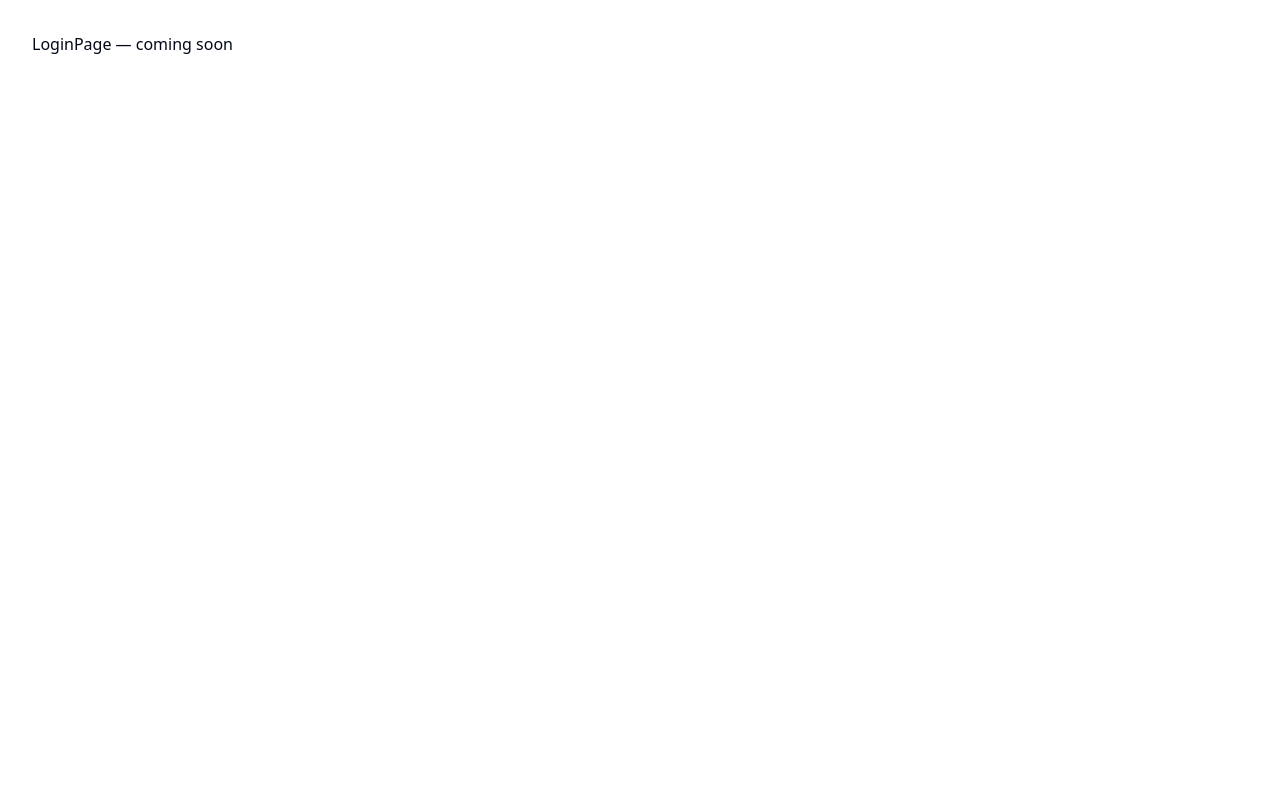
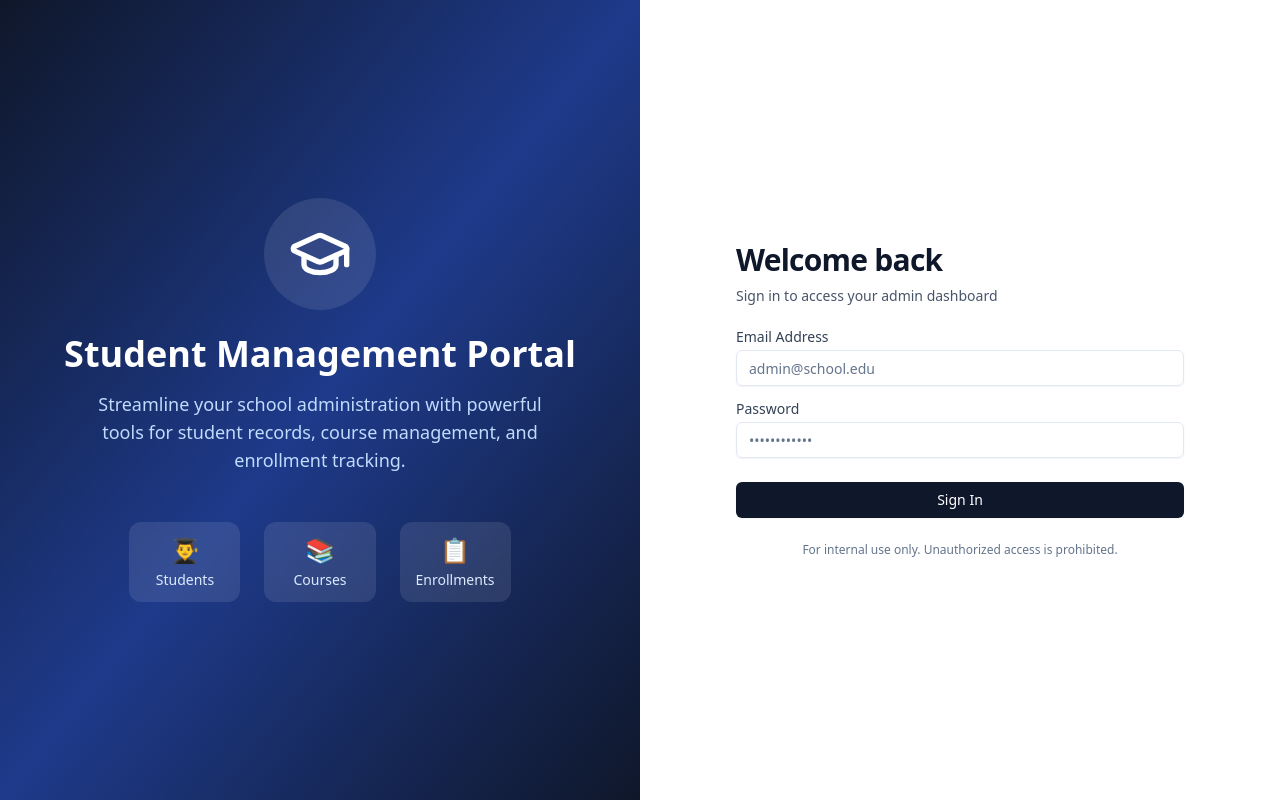
Before and after one commit to myst9811/Student-Manangement-Portal, a React (Vite) app in the folder frontend/: page /login in a window 1280 px wide. Built offline with nearby package versions, Linux system fonts and the light colour scheme.

Commit message:
importing magic mcp's generate d output for the login page

```diff
--- /dev/null
+++ b/frontend/src/components/ui/label.jsx
@@ -0,0 +1,18 @@
+import * as React from 'react'
+import * as LabelPrimitive from '@radix-ui/react-label'
+import { cn } from '@/utils/cn'
+
+function Label({ className, ...props }) {
+  return (
+    <LabelPrimitive.Root
+      data-slot="label"
+      className={cn(
+        'flex items-center gap-2 text-sm leading-none font-medium select-none peer-disabled:cursor-not-allowed peer-disabled:opacity-50',
+        className
+      )}
+      {...props}
+    />
+  )
+}
+
+export { Label }
--- a/frontend/src/pages/LoginPage.jsx
+++ b/frontend/src/pages/LoginPage.jsx
@@ -1,3 +1,200 @@
+import { useState } from 'react'
+import { useForm } from 'react-hook-form'
+import { zodResolver } from '@hookform/resolvers/zod'
+import { z } from 'zod'
+import { motion } from 'framer-motion'
+import { useNavigate } from 'react-router-dom'
+import { GraduationCap, AlertCircle } from 'lucide-react'
+import { Button } from '@/components/ui/button'
+import { Input } from '@/components/ui/input'
+import { Label } from '@/components/ui/label'
+import { useAuth } from '@/hooks/useAuth'
+
+const schema = z.object({
+  email: z.string().email({ message: 'Please enter a valid email address.' }),
+  password: z.string().min(8, { message: 'Password must be at least 8 characters.' }),
+})
+
+const containerVariants = {
+  hidden: { opacity: 0 },
+  visible: { opacity: 1, transition: { staggerChildren: 0.08 } },
+}
+
+const itemVariants = {
+  hidden: { y: 20, opacity: 0 },
+  visible: { y: 0, opacity: 1 },
+}
+
 export default function LoginPage() {
-  return <div className="p-8 text-foreground">LoginPage — coming soon</div>
+  const { login } = useAuth()
+  const navigate = useNavigate()
+  const [apiError, setApiError] = useState(null)
+  const [isLoading, setIsLoading] = useState(false)
+
+  const form = useForm({
+    resolver: zodResolver(schema),
+    defaultValues: { email: '', password: '' },
+  })
+
+  const onSubmit = async (data) => {
+    setApiError(null)
+    setIsLoading(true)
+    try {
+      await login(data.email, data.password)
+      navigate('/dashboard', { replace: true })
+    } catch (err) {
+      const code = err.response?.data?.error?.code
+      if (code === 'INVALID_CREDENTIALS') {
+        setApiError('Invalid email or password. Please try again.')
+      } else {
+        setApiError('Something went wrong. Please try again.')
+      }
+    } finally {
+      setIsLoading(false)
+    }
+  }
+
+  return (
+    <div className="flex min-h-screen w-full">
+      {/* Left panel — branding */}
+      <div className="hidden w-1/2 bg-gradient-to-br from-slate-900 via-blue-900 to-slate-900 lg:flex lg:flex-col lg:items-center lg:justify-center lg:p-12">
+        <motion.div
+          initial={{ opacity: 0, y: -20 }}
+          animate={{ opacity: 1, y: 0 }}
+          transition={{ duration: 0.8 }}
+          className="flex flex-col items-center text-center"
+        >
+          <div className="mb-6 flex items-center justify-center rounded-full bg-white/10 p-6 backdrop-blur-sm">
+            <GraduationCap className="h-16 w-16 text-white" />
+          </div>
+          <h1 className="mb-4 text-4xl font-bold text-white">
+            Student Management Portal
+          </h1>
+          <p className="max-w-md text-lg text-blue-200">
+            Streamline your school administration with powerful tools for
+            student records, course management, and enrollment tracking.
+          </p>
+          <div className="mt-12 grid grid-cols-3 gap-6 text-center">
+            {[
+              { label: 'Students', icon: '👨‍🎓' },
+              { label: 'Courses', icon: '📚' },
+              { label: 'Enrollments', icon: '📋' },
+            ].map(({ label, icon }) => (
+              <div
+                key={label}
+                className="rounded-xl bg-white/10 px-4 py-3 backdrop-blur-sm"
+              >
+                <div className="text-2xl">{icon}</div>
+                <div className="mt-1 text-sm font-medium text-blue-100">{label}</div>
+              </div>
+            ))}
+          </div>
+        </motion.div>
+      </div>
+
+      {/* Right panel — login form */}
+      <div className="flex w-full flex-col items-center justify-center bg-white p-8 lg:w-1/2">
+        <div className="w-full max-w-md">
+          <motion.div
+            variants={containerVariants}
+            initial="hidden"
+            animate="visible"
+            className="flex flex-col gap-6"
+          >
+            {/* Mobile logo */}
+            <motion.div variants={itemVariants} className="lg:hidden mb-2 flex flex-col items-center">
+              <div className="mb-4 flex items-center justify-center rounded-full bg-slate-900 p-4">
+                <GraduationCap className="h-10 w-10 text-white" />
+              </div>
+              <h2 className="text-xl font-bold text-slate-900">
+                Student Management Portal
+              </h2>
+            </motion.div>
+
+            {/* Heading */}
+            <motion.div variants={itemVariants}>
+              <h1 className="text-3xl font-bold tracking-tight text-slate-900">
+                Welcome back
+              </h1>
+              <p className="mt-2 text-sm text-slate-600">
+                Sign in to access your admin dashboard
+              </p>
+            </motion.div>
+
+            {/* API error banner */}
+            {apiError && (
+              <motion.div
+                initial={{ opacity: 0, y: -8 }}
+                animate={{ opacity: 1, y: 0 }}
+                className="flex items-start gap-3 rounded-lg border border-red-200 bg-red-50 p-4"
+              >
+                <AlertCircle className="h-5 w-5 text-red-600 flex-shrink-0 mt-0.5" />
+                <div>
+                  <p className="text-sm font-medium text-red-800">Authentication failed</p>
+                  <p className="mt-0.5 text-sm text-red-700">{apiError}</p>
+                </div>
+              </motion.div>
+            )}
+
+            {/* Form */}
+            <form onSubmit={form.handleSubmit(onSubmit)} className="space-y-4">
+              <motion.div variants={itemVariants}>
+                <Label htmlFor="email" className="text-slate-700">
+                  Email Address
+                </Label>
+                <Input
+                  id="email"
+                  type="email"
+                  placeholder="admin@school.edu"
+                  className="mt-1.5"
+                  disabled={isLoading}
+                  aria-invalid={!!form.formState.errors.email}
+                  {...form.register('email')}
+                />
+                {form.formState.errors.email && (
+                  <p className="mt-1.5 text-sm text-red-600">
+                    {form.formState.errors.email.message}
+                  </p>
+                )}
+              </motion.div>
+
+              <motion.div variants={itemVariants}>
+                <Label htmlFor="password" className="text-slate-700">
+                  Password
+                </Label>
+                <Input
+                  id="password"
+                  type="password"
+                  placeholder="••••••••••••"
+                  className="mt-1.5"
+                  disabled={isLoading}
+                  aria-invalid={!!form.formState.errors.password}
+                  {...form.register('password')}
+                />
+                {form.formState.errors.password && (
+                  <p className="mt-1.5 text-sm text-red-600">
+                    {form.formState.errors.password.message}
+                  </p>
+                )}
+              </motion.div>
+
+              <motion.div variants={itemVariants} className="pt-2">
+                <Button
+                  type="submit"
+                  className="w-full bg-slate-900 hover:bg-slate-800 text-white"
+                  disabled={isLoading}
+                >
+                  {isLoading ? 'Signing in…' : 'Sign In'}
+                </Button>
+              </motion.div>
+            </form>
+
+            <motion.div variants={itemVariants} className="text-center text-xs text-slate-500">
+              For internal use only. Unauthorized access is prohibited.
+            </motion.div>
+          </motion.div>
+        </div>
+      </div>
+    </div>
+  )
 }
```
